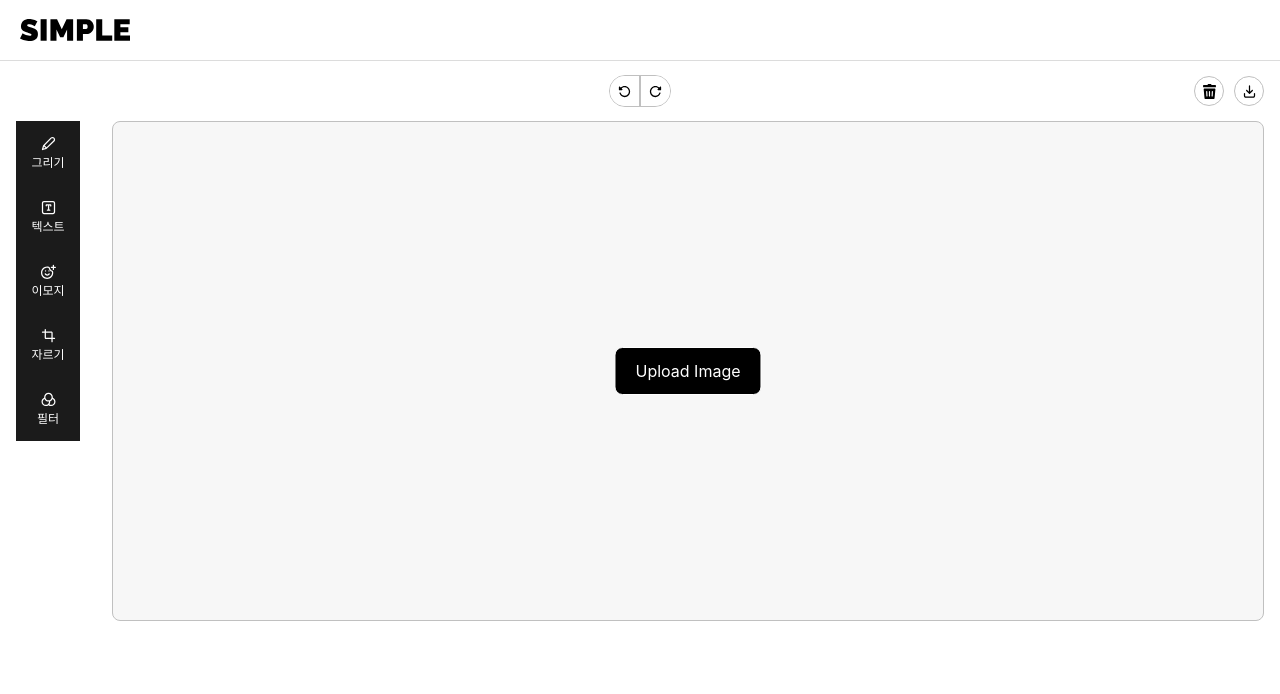
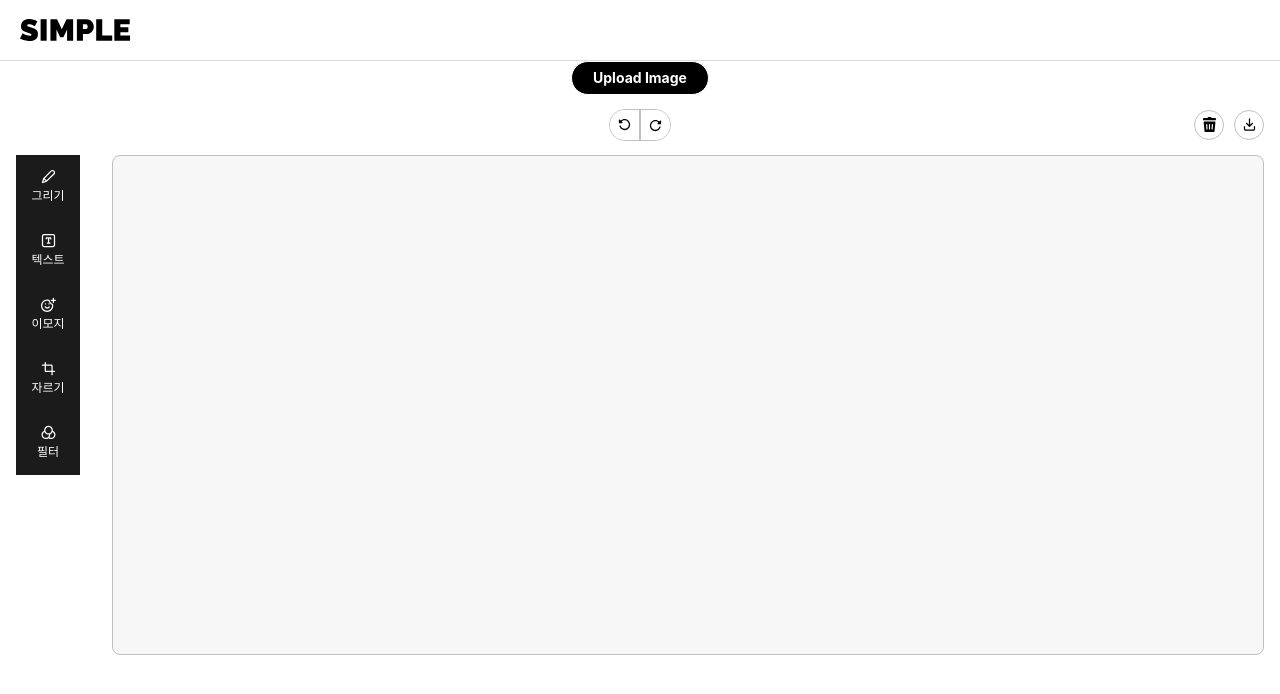
Before and after one commit to simple-editor/front, a React (Vite) app: page / in a window 1280 px wide. Shown: the top 694 px of the page. Built offline with nearby package versions, Linux system fonts and the light colour scheme; a web font is replaced by a local one.

Commit message:
fix: Drawing 기능이 작동하지 않던 점 수정

```diff
--- a/src/components/editor/canvas/free-drawing.tsx
+++ b/src/components/editor/canvas/free-drawing.tsx
@@ -8,14 +8,7 @@ interface IProps {
 const FreeDrawing = ({ line }: IProps) => {
   return (
     <>
-      <Line
-        points={line.points}
-        stroke={line.stroke}
-        strokeWidth={line.strokeWidth}
-        tension={0.5}
-        lineCap="round"
-        lineJoin="round"
-      />
+      <Line {...line} tension={0.5} lineCap="round" lineJoin="round" />
     </>
   );
 };
--- a/src/components/editor/canvas/index.tsx
+++ b/src/components/editor/canvas/index.tsx
@@ -19,9 +19,9 @@ const Canvas = () => {
   const parentRef = useRef<HTMLDivElement>(null);
   const [width, setWidth] = useState(0);
   const { stageRef, layerRef } = useCanvasRefStore((state) => state);
-  const { shapes, setShapes, updateShape } = useHistoryStore((state) => state);
+  const { shapes, setShapes } = useHistoryStore((state) => state);
   const { currentLine, handleMouseDown, handleMouseMove, handleMouseUp } =
-    useMouseEventHandler({ shapes, setShapes, updateShape });
+    useMouseEventHandler({ shapes, setShapes });
   const activeTool = useToolbarStore((state) => state.activeTool);
 
   const { cancelSelection, selectedId } = useSelectStore((state) => state);
@@ -30,11 +30,10 @@ const Canvas = () => {
 
   const { handleZoom } = useZoom();
   // 이미지 업로드
-  const { handleDragUploadEnd, handleDragUploadStart, handleButtonUpload } =
-    useImageUpload({
-      shapes,
-      setShapes,
-    });
+  const { handleDragUploadEnd, handleDragUploadStart } = useImageUpload({
+    shapes,
+    setShapes,
+  });
   // 이미지 위치 조정
   const { imageShape } = useInitializeCropPos({ shapes });
   // 키보드 액션
@@ -72,18 +71,6 @@ const Canvas = () => {
       ref={parentRef}
       id="parent"
     >
-      {!imageShape && (
-        <ImageUploadButton style={{}}>
-          Upload Image
-          <input
-            type="file"
-            accept="image/*"
-            style={{ display: "none" }}
-            onChange={handleButtonUpload}
-          />
-        </ImageUploadButton>
-      )}
-
       <CustomStage
         id="stage"
         width={width}
@@ -152,23 +139,3 @@ const CustomStage = styled(Stage)`
   left: 50%;
   transform: translate(-50%, -50%); */
 `;
-
-const ImageUploadButton = styled.label`
-  position: absolute;
-  top: 50%;
-  left: 50%;
-  transform: translate(-50%, -50%);
-  cursor: pointer;
-  display: inline-flex;
-  padding: 0px 20px;
-  justify-content: center;
-  align-items: center;
-  flex-shrink: 0;
-  border: 1px solid;
-  background-color: ${({ theme }) => theme.colors.gray100};
-  border-radius: 8px;
-  color: #fff;
-  font-size: 16px;
-  height: 48px;
-  z-index: 10;
-`;
--- a/src/components/editor/canvas/shape-list.tsx
+++ b/src/components/editor/canvas/shape-list.tsx
@@ -15,7 +15,7 @@ const ShapeList = ({ shapes }: ICanvasLayerProps) => {
           case "image":
             return <UploadedImage key={shape.id} image={shape} />;
           case "line":
-            return <FreeDrawing line={shape} key={shape.id} />;
+            return <FreeDrawing key={shape.id} line={shape} />;
           case "text":
             return (
               <EditableText
--- a/src/components/editor/index.tsx
+++ b/src/components/editor/index.tsx
@@ -6,6 +6,8 @@ import { useEffect } from "react";
 import useHistoryStore from "@/shared/store/history-store";
 import { loadFromLocalStorage } from "@/shared/services/storage";
 import styled from "@emotion/styled";
+import Upload from "./upload";
+
 const Editor = () => {
   useEffect(() => {
     const localShapes = loadFromLocalStorage("simple-shapes");
@@ -20,6 +22,7 @@ const Editor = () => {
 
   return (
     <Main id="main">
+      <Upload />
       <Body>
         <Manager />
         <Toolbar />
@@ -45,4 +48,7 @@ const Body = styled.section`
   position: relative;
   grid-template-columns: 6em auto;
   grid-template-rows: min-content auto;
+  @media (max-width: 624px) {
+    display: none;
+  }
 `;
--- /dev/null
+++ b/src/components/editor/upload/index.tsx
@@ -0,0 +1,49 @@
+import useImageUpload from "@/shared/hooks/use-image-upload";
+import useHistoryStore from "@/shared/store/history-store";
+import styled from "@emotion/styled";
+const Upload = () => {
+  const { shapes, setShapes } = useHistoryStore((state) => state);
+  const { handleButtonUpload } = useImageUpload({
+    shapes,
+    setShapes,
+  });
+  return (
+    <Wrapper>
+      <ImageUploadButton>
+        Upload Image
+        <input
+          type="file"
+          accept="image/*"
+          style={{ display: "none" }}
+          onChange={handleButtonUpload}
+        />
+      </ImageUploadButton>
+    </Wrapper>
+  );
+};
+
+export default Upload;
+
+const Wrapper = styled.section`
+  display: flex;
+  justify-content: center;
+
+`;
+
+const ImageUploadButton = styled.label`
+  cursor: pointer;
+  display: inline-flex;
+  padding: 0px 20px;
+  justify-content: center;
+  align-items: center;
+  flex-shrink: 0;
+  border: 1px solid;
+  background-color: ${({ theme }) => theme.colors.gray100};
+  border-radius: 9999em;
+  color: #fff;
+  font-size: 14px;
+  padding: 0 1.5em;
+  line-height: 2.25;
+  z-index: 10;
+  font-weight: 700;
+`;
--- a/src/shared/hooks/use-mouse-event-handler.tsx
+++ b/src/shared/hooks/use-mouse-event-handler.tsx
@@ -3,7 +3,7 @@ import Konva from "konva";
 import { useCallback, useRef, useState } from "react";
 import { v4 as uuidv4 } from "uuid";
 import { ILineShape } from "../store/history-store.types";
-const useMouseEventHandler = ({ shapes, setShapes, updateShape }: any) => {
+const useMouseEventHandler = ({ shapes, setShapes }: any) => {
   const [currentLine, setCurrentLine] = useState<ILineShape | null>(null);
   const { activeTool, line: lineTools } = useToolbarStore((state) => state);
 
@@ -63,10 +63,10 @@ const useMouseEventHandler = ({ shapes, setShapes, updateShape }: any) => {
     isDrawingRef.current = false;
 
     if (currentLine) {
-      updateShape(currentLine);
+      setShapes([...shapes, currentLine]);
       setCurrentLine(null);
     }
-  }, [currentLine, updateShape]);
+  }, [currentLine, setShapes, shapes]);
 
   return { handleMouseDown, handleMouseMove, handleMouseUp, currentLine };
 };
```
